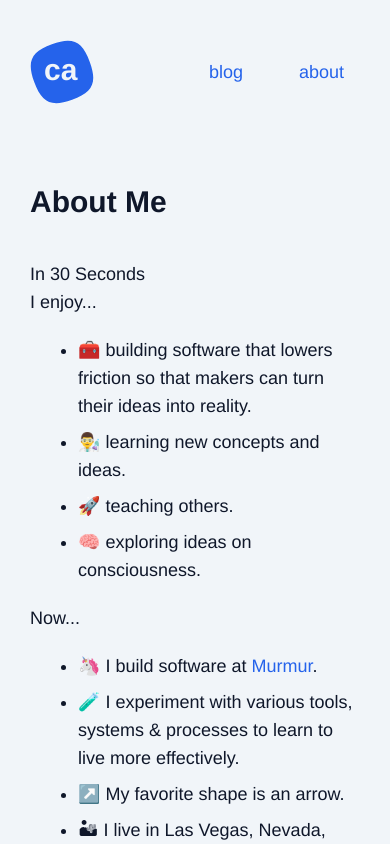
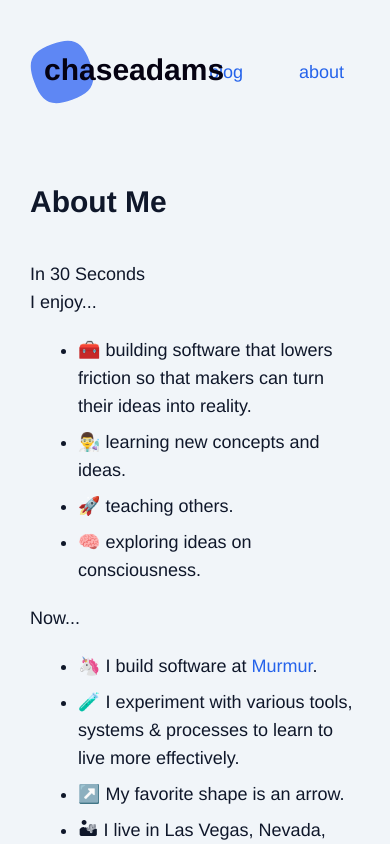
Before and after one commit to curiouslychase/chaseadams.io, a Next.js app: page /about-me in a window 390 px wide. Shown: the top 844 px of the page. Built offline with nearby package versions, Linux system fonts and the light colour scheme; a web font is replaced by a local one.

Commit message:
mk home button nicer

```diff
--- a/src/components/SiteHeader/components/Blob.tsx
+++ b/src/components/SiteHeader/components/Blob.tsx
@@ -1,7 +1,7 @@
 export const Blob = () => {
   return (
     <svg
-      className="group-hover:text-red-500 group-hover:translate-x-2 group-hover:w-10 group-hover:-ml-11 transition-all"
+      className="text-blue-400 dark:text-blue-600 dark:md:text-blue-400  md:text-blue-600 group-hover:text-red-400 dark:group-hover:text-red-500 md:group-hover:translate-x-2 md:group-hover:w-10 md:group-hover:-ml-11 transition-all"
       width={64}
       height={64}
       xmlns="http://www.w3.org/2000/svg"
--- a/src/components/SiteHeader/index.tsx
+++ b/src/components/SiteHeader/index.tsx
@@ -8,18 +8,18 @@ export const SiteHeader = () => {
   const { asPath } = useRouter();
   return (
     <Container>
-      <nav className="flex justify-between pb-0 text-lg">
+      <nav className="site-header flex justify-between pb-0 text-lg">
         <div>
           <Link href="/">
             <a className="group flex items-center h-[64px] w-[64px] relative text-2xl text-blue-600 dark:text-blue-400">
               <span className="absolute">
                 <Blob />
               </span>
-              <span className="flex ml-3.5 text-slate-100 dark:text-black z-10 text-3xl font-bold mb-1 group-hover:text-blue-600 dark:group-hover:text-blue-400 transition-all">
+              <span className="flex ml-3.5 text-black dark:text-slate-100 md:text-slate-100 md:dark:text-black z-10 text-3xl font-bold mb-1 group-hover:text-black dark:group-hover:text-slate-100 md:group-hover:text-blue-600 md:dark:group-hover:text-blue-400 transition-all">
                 <span>c</span>
-                <span className="hidden group-hover:inline">hase</span>
-                <span className="group-hover:ml-2"> a</span>
-                <span className="hidden group-hover:inline">dams</span>
+                <span className="md:hidden md:group-hover:inline">hase</span>
+                <span className="md:group-hover:ml-2 md:ml-0 sm:ml-2"> a</span>
+                <span className="md:hidden md:group-hover:inline">dams</span>
               </span>
             </a>
           </Link>
@@ -29,9 +29,7 @@ export const SiteHeader = () => {
             <Link href="/posts">
               <a
                 className={`${
-                  asPath === "/posts/"
-                    ? "bg-blue-600 text-slate-50 hover:text-slate-50 dark:bg-blue-600 dark:hover:text-slate-300"
-                    : "dark:hover:bg-blue-500 dark:hover:text-slate-50"
+                  asPath === "/posts/" ? "button active" : "button"
                 } p-4 rounded-3xl hover:bg-blue-600 hover:text-slate-50 dark:text-slate-300 transition-all`}
               >
                 blog
@@ -42,9 +40,7 @@ export const SiteHeader = () => {
             <Link href="/about-me">
               <a
                 className={`${
-                  asPath === "/about-me/"
-                    ? "bg-blue-600 text-slate-50 hover:text-slate-50 dark:bg-blue-500 dark:hover:text-slate-300"
-                    : "dark:hover:bg-blue-500 dark:hover:text-slate-50"
+                  asPath === "/about-me/" ? "button active" : "button"
                 } p-4 rounded-3xl hover:bg-blue-600 hover:text-slate-50 dark:text-slate-300 transition-all`}
               >
                 about
```
